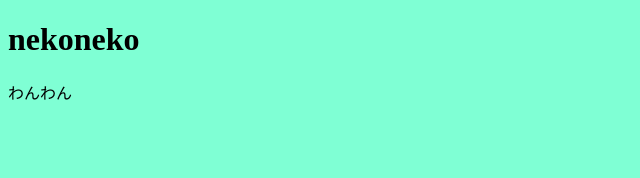
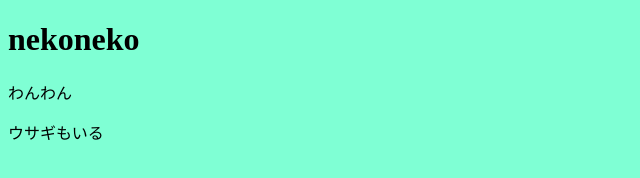
Before and after one commit to mana-bzk/test_20241109, a plain HTML site: page index.html in a window 1280 px wide. Shown: the full height of the page, 0-640 px from the left. Drawn offline with Linux system fonts and the light colour scheme.

Commit message:
ｐタグさらに追加

```diff
--- a/index.html
+++ b/index.html
@@ -9,5 +9,6 @@
 <body>
     <h1>nekoneko</h1>
     <p>わんわん</p>
+    <p>ウサギもいる</p>
 </body>
 </html>
```
